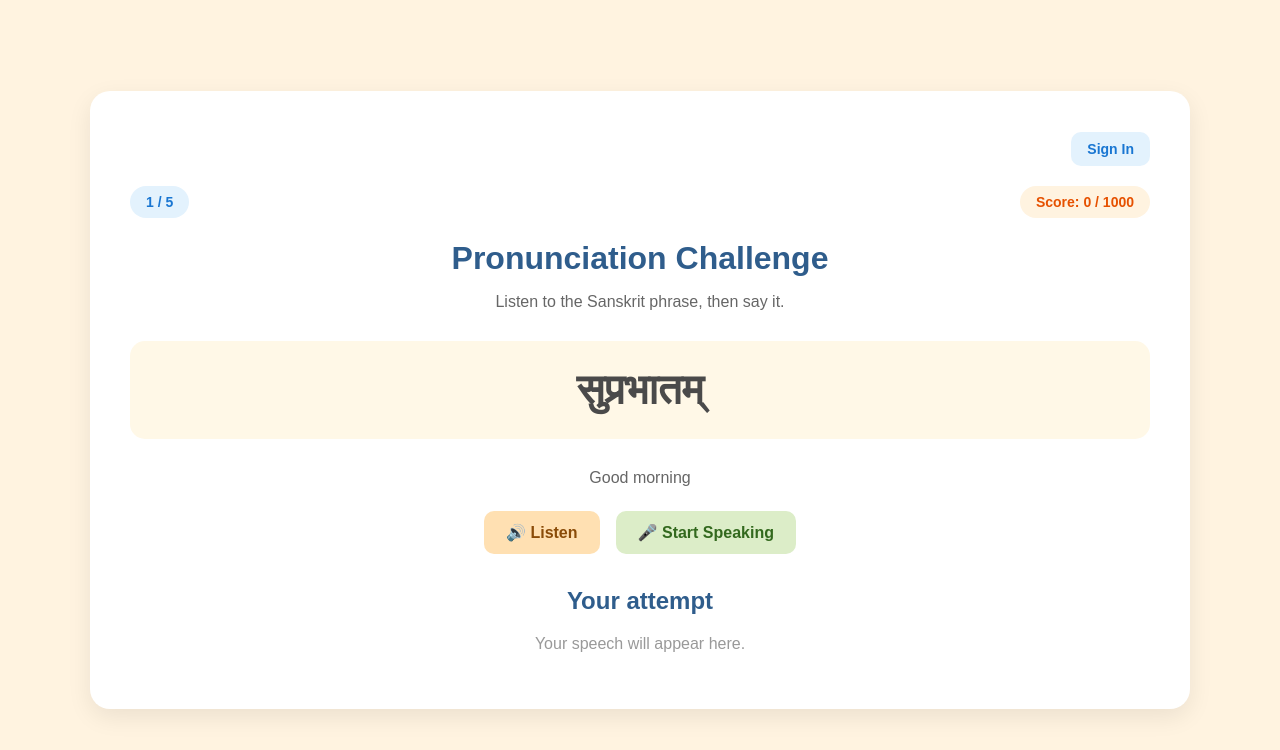
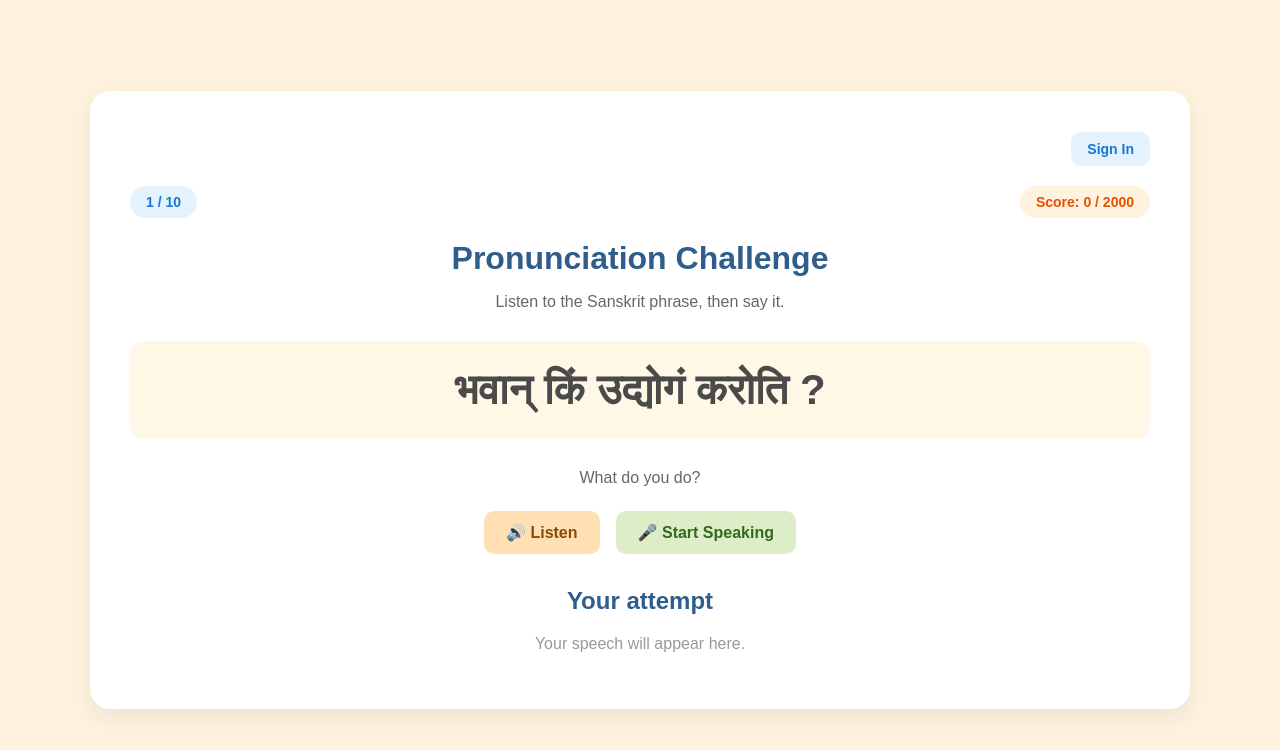
Before and after one commit to Aryansingh100/Sanskrit-pronounciation, a React (Vite) app in the folder sanskrit-pronunciation/: page / in a window 1280 px wide. Shown: the top 750 px of the page. Built offline with nearby package versions, Linux system fonts and the light colour scheme; no server answers.

Commit message:
Random order of words

```diff
--- a/sanskrit-pronunciation/src/App.jsx
+++ b/sanskrit-pronunciation/src/App.jsx
@@ -83,8 +83,100 @@ const initialWords = [
       "bhavataha nama kim",
       "bhavato nama kim"
     ]
+  },
+
+  {
+    sanskrit: "अहं मातृगृहं गतवती ।",
+    meaning: "I had been to my mother's house.",
+    audio: "/audio/aham-matrigriham-gatavathi.MP3",
+    recognitionLang: "hi-IN",
+    accepted: [
+      "अहं मातृगृहं गतवती",
+      "अहं मातृगृह गतवती",
+      "अहं मातृ गृहं गतवती",
+      "अहम् मातृगृहं गतवती",
+      "aham matrigriham gatavati",
+      "aham matrugriham gatavati"
+    ]
+  },
+
+  {
+    sanskrit: "अत्र हस्तांकनं करोतु ।",
+    meaning: "Sign here, please.",
+    audio: "/audio/atra-hastankanan-karotu.MP3",
+    recognitionLang: "hi-IN",
+    accepted: [
+      "अत्र हस्तांकनं करोतु",
+      "अत्र हस्तांकन करोतु",
+      "अत्र हस्त अंकनं करोतु",
+      "अत्र हस्तांकनम् करोतु",
+      "atra hastankanan karotu",
+      "atra hastankan karotu"
+    ]
+  },
+
+  {
+    sanskrit: "कः संभाषणं करोति ?",
+    meaning: "Who is speaking?",
+    audio: "/audio/kah-sambhashanam-karoti.MP3",
+    recognitionLang: "hi-IN",
+    accepted: [
+      "कः संभाषणं करोति",
+      "कः संभाषण करोति",
+      "कः संभाषणम् करोति",
+      "कः सम्भाषणं करोति",
+      "kah sambhashanam karoti",
+      "kah sambhashan karoti"
+    ]
+  },
+
+  {
+    sanskrit: "महती वृष्टिः ।",
+    meaning: "Heavy rain.",
+    audio: "/audio/mahati-vrishtih.MP3",
+    recognitionLang: "hi-IN",
+    accepted: [
+      "महती वृष्टिः",
+      "महती वृष्टि",
+      "महति वृष्टिः",
+      "महती वृष्टि",
+      "mahati vrishtih",
+      "mahati vrishti"
+    ]
+  },
+
+  {
+    sanskrit: "भवान् किं उद्योगं करोति ?",
+    meaning: "What do you do?",
+    audio: "/audio/bhavan-kim-udyogam-karoti.MP3",
+    recognitionLang: "hi-IN",
+    accepted: [
+      "भवान् किं उद्योगं करोति",
+      "भवान किं उद्योगं करोति",
+      "भवान् किम् उद्योगं करोति",
+      "भवान् किं उद्योग करोति",
+      "भवान किम उद्योगं करोति",
+      "bhavan kim udyogam karoti",
+      "bhavan kim udyog karoti",
+      "bhavan kim udyogam karothee"
+    ]
   }
 ];
+
+const shuffleWords = (words) => {
+  const shuffled = [...words];
+
+  for (let i = shuffled.length - 1; i > 0; i--) {
+    const j = Math.floor(Math.random() * (i + 1));
+
+    [shuffled[i], shuffled[j]] = [
+      shuffled[j],
+      shuffled[i]
+    ];
+  }
+
+  return shuffled;
+};
 
 const generateIAST = async (sanskritText) => {
   const params = new URLSearchParams({
@@ -183,7 +275,9 @@ const calculateWordCoverage = (target, spoken) => {
 function App() {
   const { user, signOutUser } = useAuth();
 
-  const [words, setWords] = useState(initialWords);
+  const [words, setWords] = useState(() =>
+      shuffleWords(initialWords)
+  );
 
   const [currentWord, setCurrentWord] = useState(0);
   const [transcript, setTranscript] = useState("");
@@ -227,7 +321,7 @@ function App() {
             })
         );
 
-        setWords(updatedWords);
+        setWords(shuffleWords(updatedWords));
       } catch (error) {
         console.error(
             "Could not generate IAST references:",
@@ -287,9 +381,7 @@ function App() {
     console.log("Accepted:", normalizedAnswers);
     console.log("IAST:", word.iast);
 
-    // --------------------------------
     // 1. GREAT
-    // --------------------------------
 
     const exactMatch = normalizedAnswers.some(
         (answer) => answer === normalizedSpeech
@@ -305,9 +397,7 @@ function App() {
       };
     }
 
-    // --------------------------------
     // 2. FIND BEST SIMILARITY
-    // --------------------------------
 
     let bestSimilarity = 0;
     let bestWordCoverage = 0;
@@ -344,9 +434,7 @@ function App() {
         bestWordCoverage
     );
 
-    // --------------------------------
     // 3. ALMOST THERE
-    // --------------------------------
 
     if (
         bestSimilarity >= 0.60 ||
@@ -358,10 +446,9 @@ function App() {
         message:
             "You were close! Listen again and try to pronounce the full phrase.",
         icon: "🟡",
-        score: 50
+        score: 80
       };
     }
-
     // --------------------------------
     // 4. TRY AGAIN
     // --------------------------------
@@ -475,6 +562,10 @@ function App() {
   };
 
   const restartChallenge = () => {
+    setWords((currentWords) =>
+        shuffleWords(currentWords)
+    );
+
     setCurrentWord(0);
     setTranscript("");
     setResult(null);
@@ -544,7 +635,7 @@ function App() {
             <h1>Challenge Complete!</h1>
 
             <p className="instruction">
-              You completed all 5 Sanskrit pronunciation
+              You completed all 10 Sanskrit pronunciation
               challenges.
             </p>
 
@@ -556,7 +647,7 @@ function App() {
                 </div>
 
                 <div className="stat-value">
-                  {score} / 1000
+                  {score} / 2000
                 </div>
               </div>
 
@@ -665,7 +756,7 @@ function App() {
             </div>
 
             <div className="current-score">
-              Score: {score} / 1000
+              Score: {score} / 2000
             </div>
 
           </div>
```
